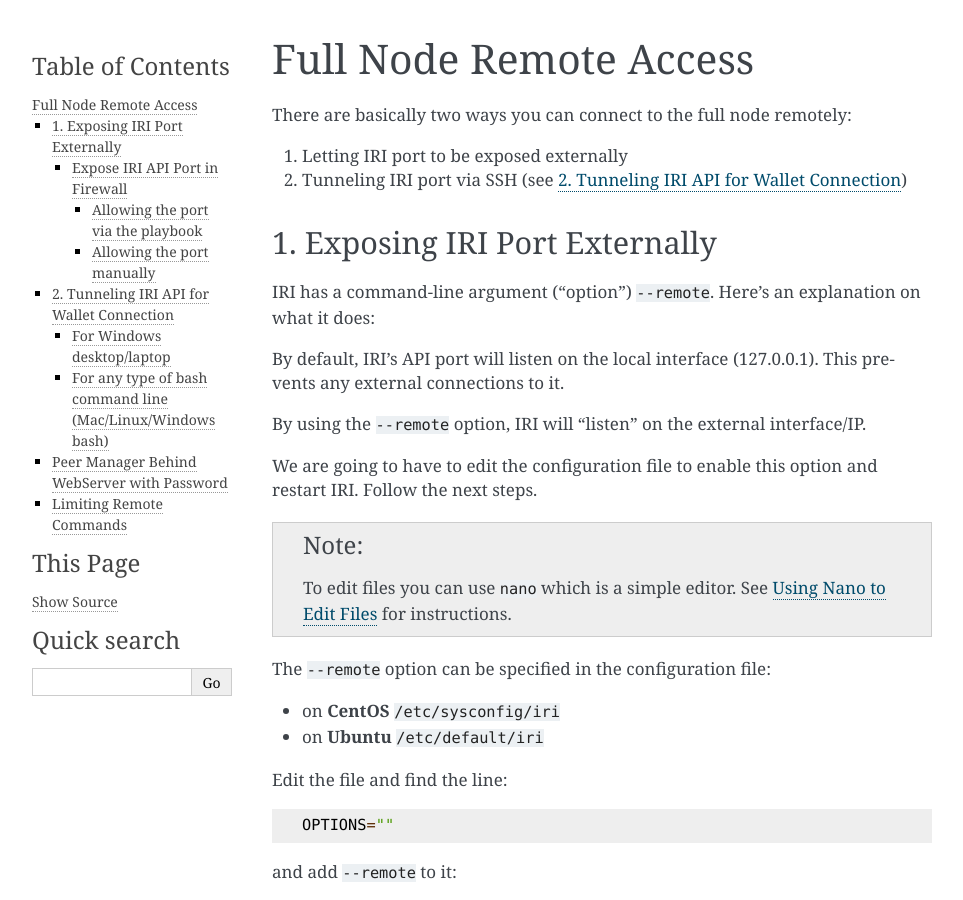
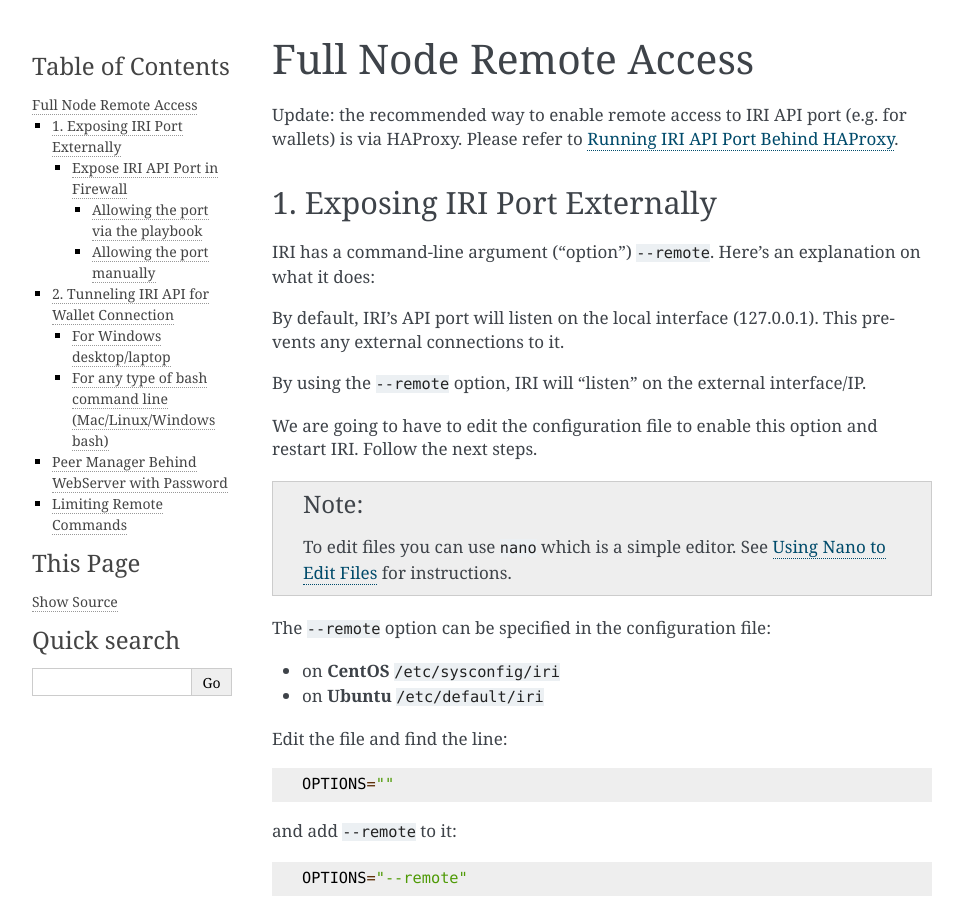
Before and after one commit to nuriel77/iri-playbook, a Sphinx documentation site: the page built from docs/remote-access.rst, in a window 1280 px wide and 900 px high. Shown: the whole window, without its empty margins (148-1111 px from the left). Built offline with Sphinx 7.4.7, drawn with Linux system fonts in a browser that asks for light colours.

Commit message:
Update doc remote access

```diff
--- a/docs/remote-access.rst
+++ b/docs/remote-access.rst
@@ -3,11 +3,7 @@
 Full Node Remote Access
 ***********************
 
-There are basically two ways you can connect to the full node remotely:
-
-1. Letting IRI port to be exposed externally
-2. Tunneling IRI port via SSH (see :ref:`tunnelingIriApiForWalletConnections`)
-
+Update: the recommended way to enable remote access to IRI API port (e.g. for wallets) is via HAProxy. Please refer to :ref:`haproxyEnable`.
 
 1. Exposing IRI Port Externally
 ===============================
```
